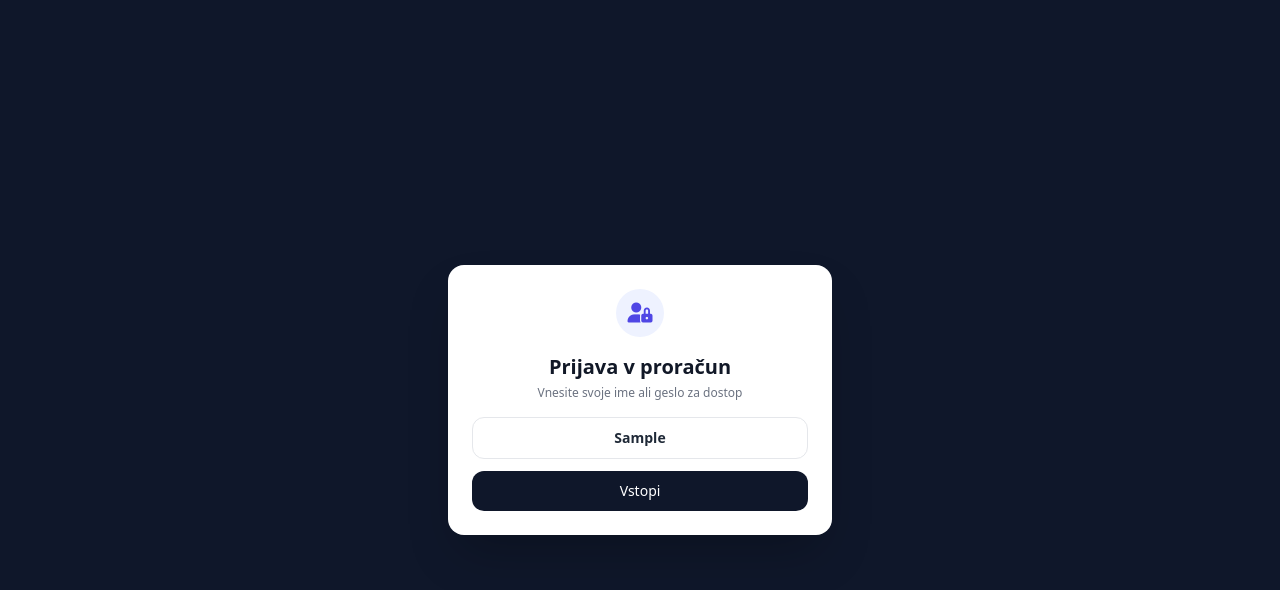
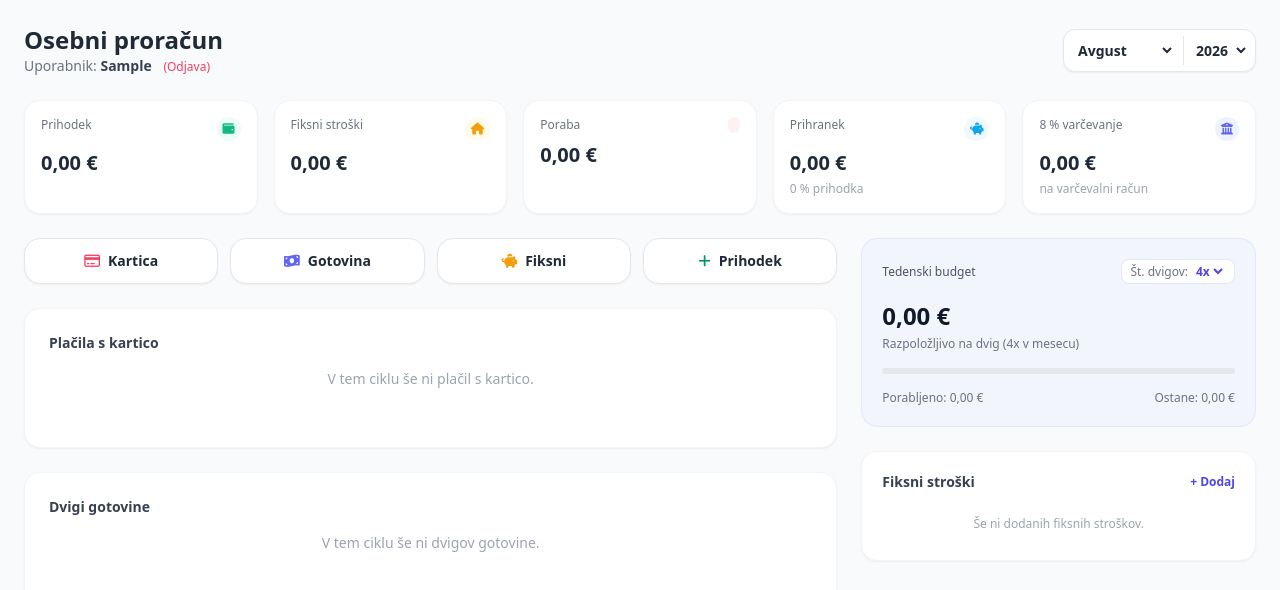
Before and after one commit to marickapoticka/test-osebne-finance, a plain HTML site: page index.html in a window 1280 px wide. Both pictures are taken after typing "Sample" into the empty fields and a click on the button "Vstopi". Drawn offline with nearby package versions, Linux system fonts and the light colour scheme.

Commit message:
Refactor storage functions to use localStorage

```diff
--- a/index.html
+++ b/index.html
@@ -207,34 +207,33 @@
       return (Number(znesek) || 0).toLocaleString('sl-SI', { minimumFractionDigits: 2, maximumFractionDigits: 2 }) + ' €';
     }
 
-    // Varno branje iz trajne shrambe (vrne null, če ključ ne obstaja)
-    async function preberiShrambo(kljuc) {
+    // Varno branje iz localStorage (vrne null, če ključ ne obstaja)
+    function preberiShrambo(kljuc) {
       try {
-        const rezultat = await window.storage.get(kljuc, false);
-        return rezultat ? rezultat.value : null;
+        return localStorage.getItem(kljuc);
       } catch (e) {
         return null;
       }
     }
 
-    async function zapisiShrambo(kljuc, vrednost) {
+    function zapisiShrambo(kljuc, vrednost) {
       try {
-        await window.storage.set(kljuc, vrednost, false);
+        localStorage.setItem(kljuc, vrednost);
       } catch (e) {
         console.error('Napaka pri shranjevanju:', e);
       }
     }
 
-    async function izbrisiShrambo(kljuc) {
+    function izbrisiShrambo(kljuc) {
       try {
-        await window.storage.delete(kljuc, false);
+        localStorage.removeItem(kljuc);
       } catch (e) {
         // ključ morda ni obstajal, to je v redu
       }
     }
 
-    async function init() {
-      trenutniUporabnik = (await preberiShrambo('aktivniUporabnik')) || '';
+    function init() {
+      trenutniUporabnik = preberiShrambo('aktivniUporabnik') || '';
 
       if (trenutniUporabnik) {
         document.getElementById('login-modal').classList.add('hidden');
@@ -244,27 +243,27 @@
         document.getElementById('izbira-leto').value = trenutnoLeto;
         document.getElementById('izbira-mesec').value = trenutniMesec;
 
-        await naloziPodatkeObdobja();
+        naloziPodatkeObdobja();
       } else {
         document.getElementById('login-modal').classList.remove('hidden');
         document.getElementById('app-content').classList.add('hidden');
       }
     }
 
-    async function prijaviUporabnika(e) {
+    function prijaviUporabnika(e) {
       e.preventDefault();
       let inputUser = document.getElementById('username-input').value.trim();
       if (inputUser) {
         trenutniUporabnik = inputUser;
-        await zapisiShrambo('aktivniUporabnik', trenutniUporabnik);
-        await init();
+        zapisiShrambo('aktivniUporabnik', trenutniUporabnik);
+        init();
       }
     }
 
-    async function odjava() {
-      await izbrisiShrambo('aktivniUporabnik');
+    function odjava() {
+      izbrisiShrambo('aktivniUporabnik');
       trenutniUporabnik = '';
-      await init();
+      init();
     }
 
     function vrniKljucShrambe() {
@@ -273,9 +272,9 @@
       return `proracun_${trenutniUporabnik}_${leto}_${mesec}`;
     }
 
-    async function naloziPodatkeObdobja() {
+    function naloziPodatkeObdobja() {
       let kljuc = vrniKljucShrambe();
-      let shranjeno = await preberiShrambo(kljuc);
+      let shranjeno = preberiShrambo(kljuc);
 
       if (shranjeno) {
         podatki = JSON.parse(shranjeno);
@@ -296,13 +295,13 @@
       izracunajVse();
     }
 
-    async function shraniPodatkeObdobja() {
+    function shraniPodatkeObdobja() {
       let kljuc = vrniKljucShrambe();
-      await zapisiShrambo(kljuc, JSON.stringify(podatki));
+      zapisiShrambo(kljuc, JSON.stringify(podatki));
     }
 
-    async function zamenjajObdobje() {
-      await naloziPodatkeObdobja();
+    function zamenjajObdobje() {
+      naloziPodatkeObdobja();
     }
 
     function izracunajVse() {
@@ -383,9 +382,9 @@
           </div>`).join('');
     }
 
-    async function spremeniSteviloDvigov() {
+    function spremeniSteviloDvigov() {
       podatki.steviloDvigov = document.getElementById('stevilo-dvigov').value;
-      await shraniPodatkeObdobja();
+      shraniPodatkeObdobja();
       izracunajVse();
     }
 
@@ -416,7 +415,7 @@
       document.getElementById('vnos-modal').classList.remove('flex');
     }
 
-    async function saveVnos() {
+    function saveVnos() {
       let rawZnesek = document.getElementById('vnos-znesek').value;
       let znesek = parseFloat(rawZnesek);
       let datum = document.getElementById('vnos-datum').value;
@@ -439,14 +438,14 @@
         podatki.gotovina.push(novVnos);
       }
 
-      await shraniPodatkeObdobja();
+      shraniPodatkeObdobja();
       izracunajVse();
       closeVnosModal();
     }
 
-    async function izbrisiVnos(kategorija, idx) {
+    function izbrisiVnos(kategorija, idx) {
       podatki[kategorija].splice(idx, 1);
-      await shraniPodatkeObdobja();
+      shraniPodatkeObdobja();
       izracunajVse();
     }
 
```
